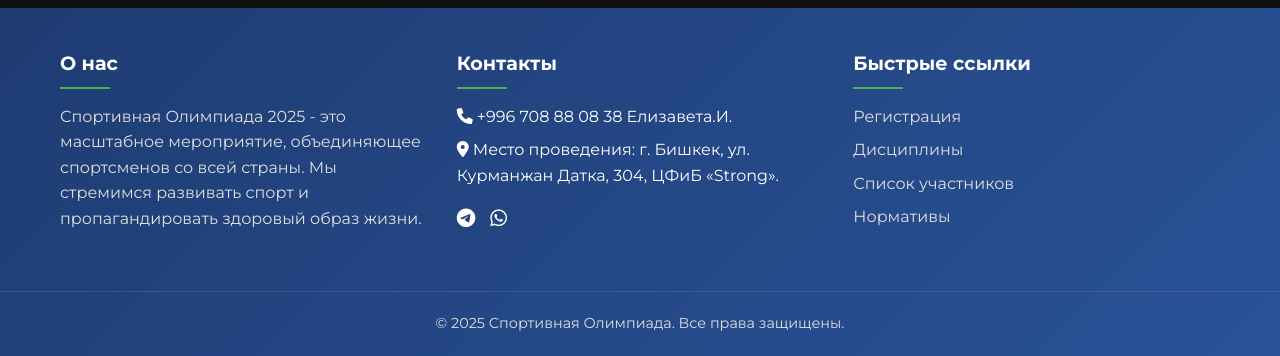
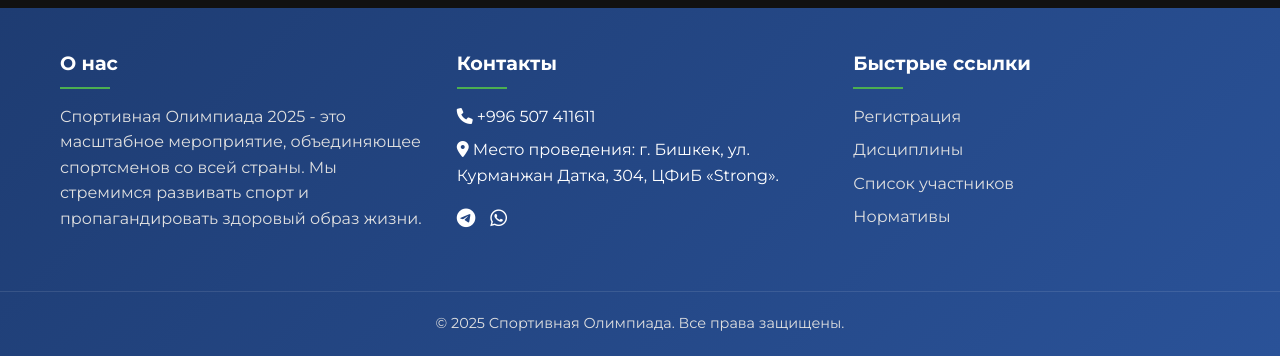
Before and after one commit to TDDaniel-tg/sorevnovania, a Django app: page /disciplines/ in a window 1280 px wide. Shown: the part 1463-1819 px from the top of the page. Run offline with Django 3.2, Linux system fonts and the light colour scheme.

Commit message:
first commit

```diff
--- a/SportBackend/main/templates/base.html
+++ b/SportBackend/main/templates/base.html
@@ -173,14 +173,14 @@
             <div class="footer-section">
                 <h3>Контакты</h3>
                 <ul>
-                    <li><i class="fas fa-phone"></i> +996 708 88 08 38 Елизавета.И.</li>
+                    <li><i class="fas fa-phone"></i> +996 507 411611</li>
 
                     <li><i class="fas fa-map-marker-alt"></i> Место проведения: г. Бишкек, ул. Курманжан Датка, 304, ЦФиБ «Strong».</li>
                 </ul>
                 <div class="social-links">
 
                     <a href="#"><i class="fab fa-telegram"></i></a>
-                    <a href="http://wa.me/996708880838"><i class="fab fa-whatsapp"></i></a>
+                    <a href="http://wa.me/996507411611"><i class="fab fa-whatsapp"></i></a>
                 </div>
             </div>
             <div class="footer-section">
```
Also changed, not shown: SportBackend/main/static/css/index.css (line endings or trailing spaces), 1 other file.
